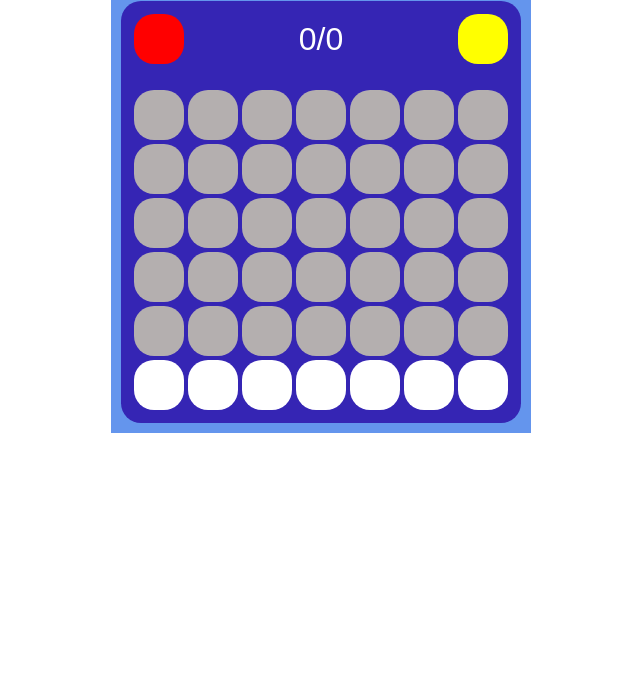
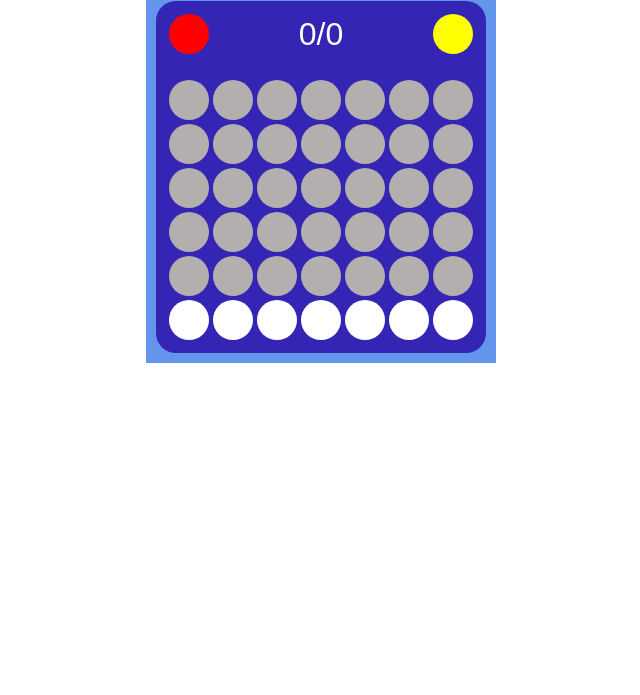
Before and after one commit to VRymarovich/connect4, a website with bundled scripts: page index.html in a window 1280 px wide. Shown: the part 105-800 px from the top of the page, without its empty margins (319-959 px from the left). Built offline with nearby package versions, Linux system fonts and the light colour scheme.

Commit message:
update css

```diff
--- a/src/main.css
+++ b/src/main.css
@@ -12,7 +12,7 @@
   margin: auto;
 }
 #page {
-  max-width: 400px;
+  max-width: 330px;
     max-height: inherit;
   background-color: #6495ed;
   margin: auto;
@@ -26,8 +26,8 @@
   box-shadow: inset 0 0 10px;
 }
 .cell {
-  width: 50px;
-  height: 50px;
+  width: 40px;
+  height: 40px;
   border-radius: 20px;
   margin: auto;
 }
```
Also changed, not shown: dist/connect4.css.
